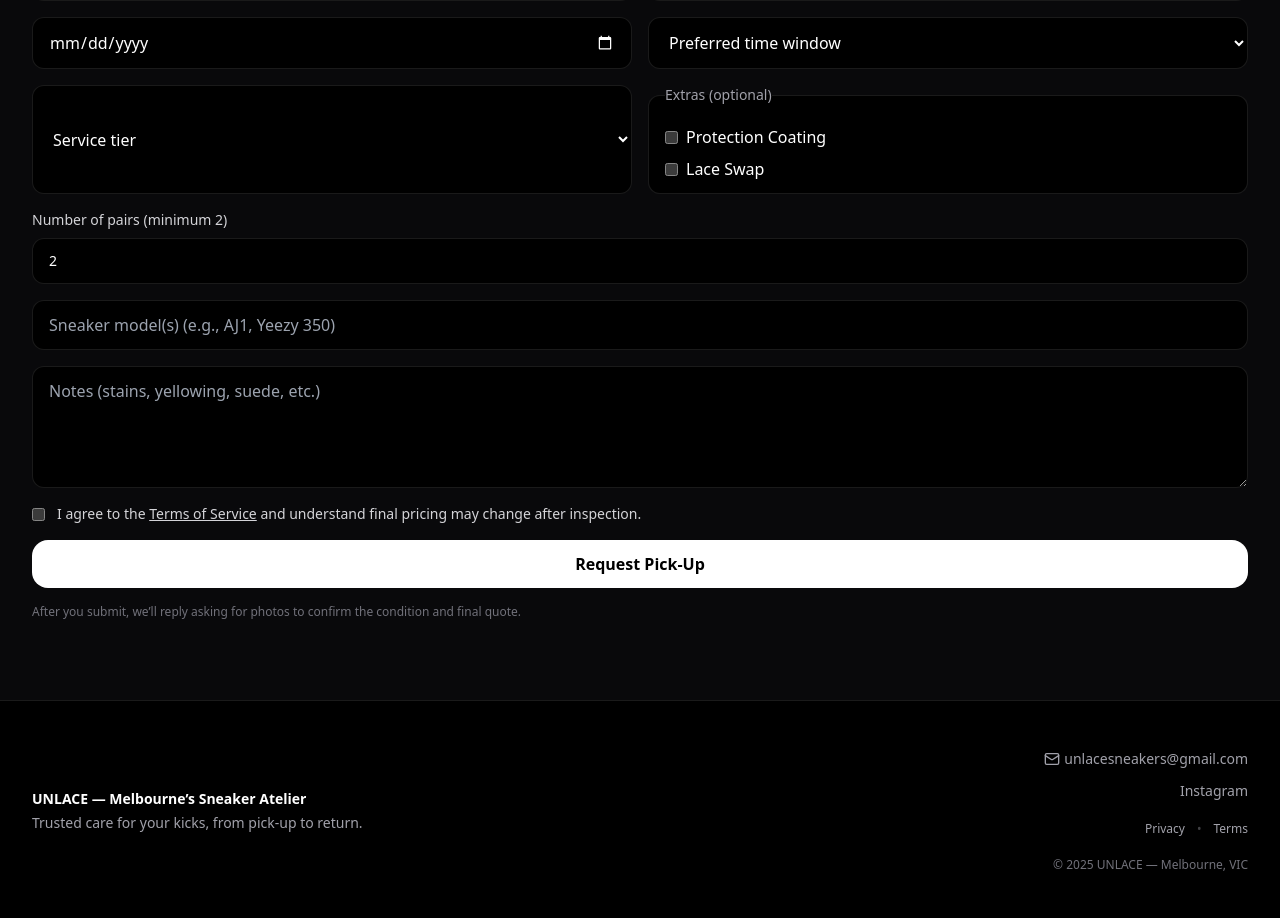
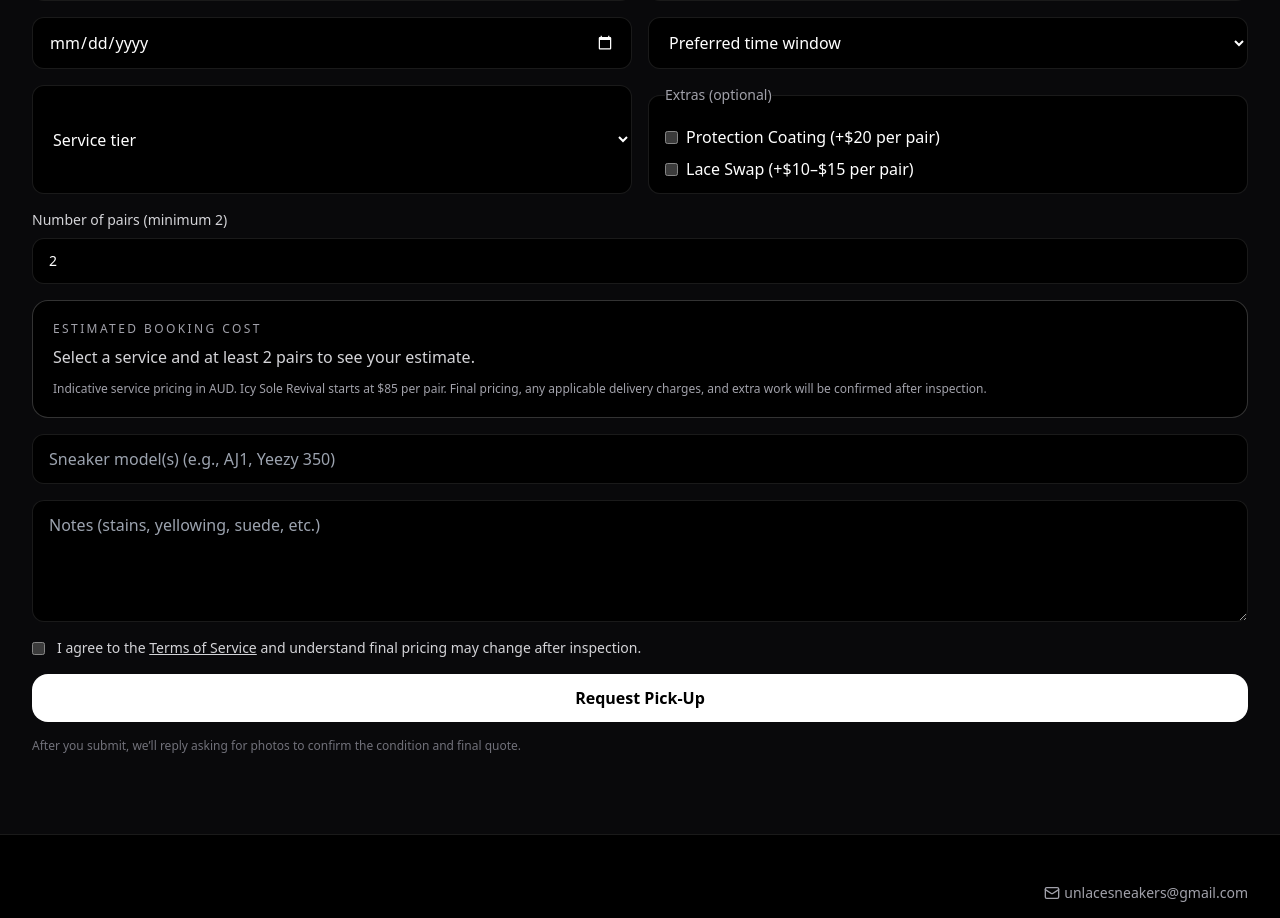
Before and after one commit to unlacesneakers/unlace-site, a Next.js app: page / in a window 1280 px wide. Shown: the part 5849-6767 px from the top of the page. Built offline with nearby package versions, Linux system fonts and the light colour scheme.

Commit message:
Update index.tsx

```diff
--- a/pages/index.tsx
+++ b/pages/index.tsx
@@ -1,7 +1,7 @@
 // pages/index.tsx
 // UNLACE — Melbourne’s Premium Sneaker Atelier
 
-import React from "react";
+import React, { useState } from "react";
 import Head from "next/head";
 import { motion } from "framer-motion";
 
@@ -137,6 +137,19 @@ function Card({
 }
 
 export default function Home() {
+  const [selectedService, setSelectedService] = useState("");
+  const [pairCount, setPairCount] = useState(2);
+  const [protection, setProtection] = useState(false);
+  const [laceSwap, setLaceSwap] = useState(false);
+  const servicePrices: Record<string, number> = {
+    "Essential Clean": 39,
+    "Premium Detail": 55,
+    "Icy Sole Revival": 85,
+  };
+  const baseCost = (servicePrices[selectedService] || 0) * pairCount;
+  const minimumEstimate = baseCost + (protection ? 20 * pairCount : 0) + (laceSwap ? 10 * pairCount : 0);
+  const maximumEstimate = baseCost + (protection ? 20 * pairCount : 0) + (laceSwap ? 15 * pairCount : 0);
+  const money = (amount: number) => amount.toLocaleString("en-AU", { style: "currency", currency: "AUD", maximumFractionDigits: 0 });
   return (
     <>
       <Head>
@@ -391,6 +404,7 @@ export default function Home() {
                 className="bg-black border border-white/10 rounded-xl px-4 py-3 outline-none focus:border-white/30"
                 onChange={(e) => {
                   const subjectField = document.getElementById("subjectField") as HTMLInputElement | null;
+                  setSelectedService(e.target.value);
                   if (subjectField) {
                     subjectField.value = `New UNLACE Pickup Request — ${e.target.value}`;
                   }
@@ -407,12 +421,12 @@ export default function Home() {
                 <legend className="text-sm text-zinc-400">Extras (optional)</legend>
                 <div className="mt-2 space-y-2">
                   <label className="flex items-center gap-2">
-                    <input type="checkbox" name="extras[]" value="Protection Coating" />
-                    <span>Protection Coating</span>
+                    <input type="checkbox" name="extras[]" value="Protection Coating" checked={protection} onChange={(e) => setProtection(e.target.checked)} />
+                    <span>Protection Coating (+$20 per pair)</span>
                   </label>
                   <label className="flex items-center gap-2">
-                    <input type="checkbox" name="extras[]" value="Lace Swap" />
-                    <span>Lace Swap</span>
+                    <input type="checkbox" name="extras[]" value="Lace Swap" checked={laceSwap} onChange={(e) => setLaceSwap(e.target.checked)} />
+                    <span>Lace Swap (+$10–$15 per pair)</span>
                   </label>
                 </div>
               </fieldset>
@@ -420,8 +434,32 @@ export default function Home() {
               {/* Minimum 2 pairs per booking */}
               <label className="sm:col-span-2 flex flex-col gap-2 text-sm text-zinc-300">
                 Number of pairs (minimum 2)
-                <input name="pair_count" type="number" min="2" step="1" required defaultValue="2" className="bg-black border border-white/10 rounded-xl px-4 py-3 text-white outline-none focus:border-white/30" />
+                <input name="pair_count" type="number" min="2" step="1" required value={pairCount} onChange={(e) => setPairCount(e.target.value === "" ? 0 : Number(e.target.value))} className="bg-black border border-white/10 rounded-xl px-4 py-3 text-white outline-none focus:border-white/30" />
               </label>
+
+              {/* Live estimate: final quote is confirmed after inspection */}
+              <div className="sm:col-span-2 rounded-2xl border border-white/20 bg-black p-5" aria-live="polite">
+                <p className="text-xs uppercase tracking-[0.2em] text-zinc-400">Estimated Booking Cost</p>
+                {selectedService && Number.isSafeInteger(pairCount) && pairCount >= 2 ? (
+                  <>
+                    <p className="mt-2 text-3xl font-bold text-white">
+                      {money(minimumEstimate)}{minimumEstimate !== maximumEstimate ? ` – ${money(maximumEstimate)}` : ""}
+                      {selectedService === "Icy Sole Revival" ? <span className="ml-2 text-sm font-normal text-zinc-400">starting from</span> : null}
+                    </p>
+                    <p className="mt-2 text-sm text-zinc-300">
+                      {pairCount} pairs × {selectedService} ({money(servicePrices[selectedService])}/pair)
+                      {protection ? ` + Protection Coating (${money(20 * pairCount)})` : ""}
+                      {laceSwap ? ` + Lace Swap (${money(10 * pairCount)}–${money(15 * pairCount)})` : ""}
+                    </p>
+                  </>
+                ) : (
+                  <p className="mt-2 text-zinc-300">Select a service and at least 2 pairs to see your estimate.</p>
+                )}
+                <p className="mt-3 text-xs text-zinc-400">
+                  Indicative service pricing in AUD. Icy Sole Revival starts at $85 per pair.
+                  Final pricing, any applicable delivery charges, and extra work will be confirmed after inspection.
+                </p>
+              </div>
 
               {/* Sneaker model & notes */}
               <input name="model" placeholder="Sneaker model(s) (e.g., AJ1, Yeezy 350)" className="bg-black border border-white/10 rounded-xl px-4 py-3 outline-none focus:border-white/30 sm:col-span-2" />
```
